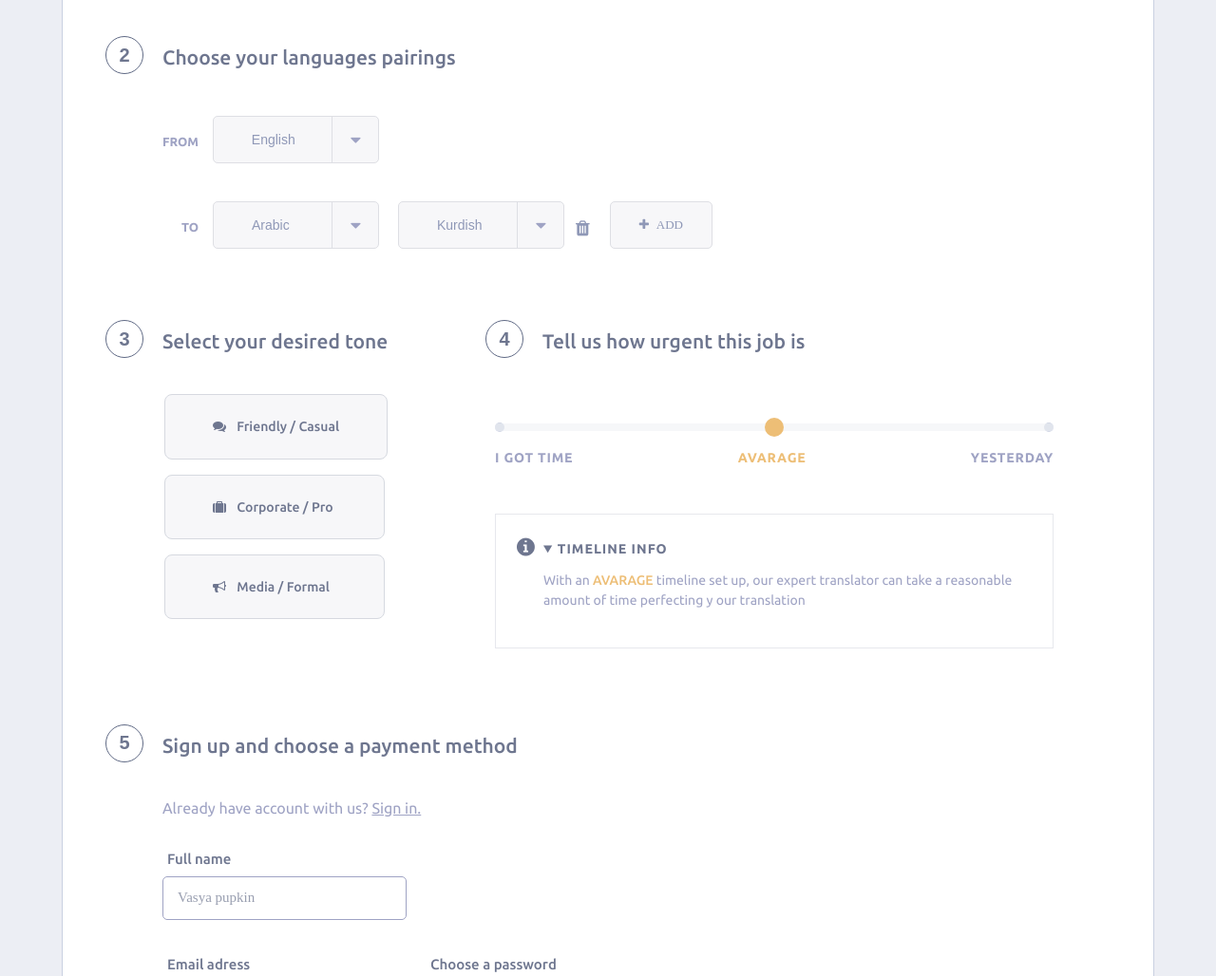
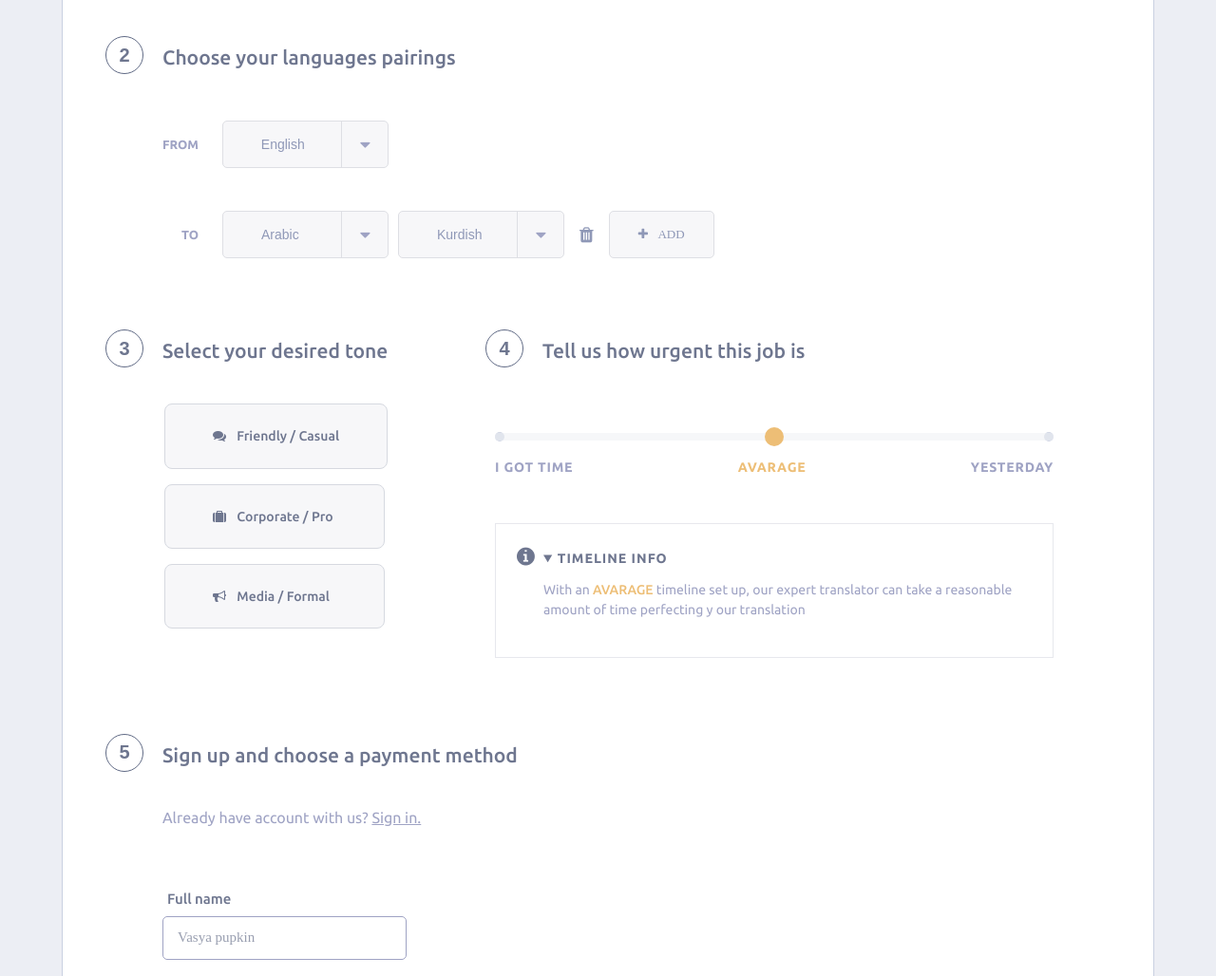
Before and after one commit to linkqwd/html5-order-form, a website: page docs/index.html in a window 1280 px wide. Shown: the part 1240-2268 px from the top of the page at 95% size. Drawn offline with Linux system fonts and the light colour scheme.

Commit message:
fixes after review

```diff
--- a/docs/index.html
+++ b/docs/index.html
@@ -155,7 +155,7 @@
             <fieldset class="lang__field">
               <div class="lang__row-wrapper">
                 <label class="lang__label" for="lang__select">From</label>
-                <div class="lang__select-wrapper">
+                <div class="lang__select-wrapper lang__item">
                   <select name="translate-from" class="lang__select" id="lang__select">
                     <option selected value="english">English</option>
                     <option value="arabic">Arabic</option>
@@ -168,8 +168,8 @@
 
               <div class="lang__row-wrapper lang__row-wrapper_indent">
                 <label class="lang__label" for="select-lang">To</label>
-
-                <div class="lang__select-wrapper">
+                <div class="lang__selects">
+                  <div class="lang__select-wrapper lang__item">
                     <select name="translate-to" class="lang__select" id="select-lang">
                       <option value="english">English</option>
                       <option selected value="arabic">Arabic</option>
@@ -179,7 +179,7 @@
                     </select>
                   </div>
 
-                <div class="lang__select-wrapper">
+                  <div class="lang__select-wrapper lang__item">
                     <select name="translate-to-second" class="lang__select">
                       <option value="english">English</option>
                       <option value="arabic">Arabic</option>
@@ -189,11 +189,15 @@
                     </select>
                   </div>
 
-                <button class="lang__btn-trash" type="button">
+                  <button class="lang__btn-trash lang__item" type="button">
                     <span class="fa fa-trash fa-lg lang__trash" aria-hidden="true"></span>
                   </button>
 
-                <button class="lang__btn-add" type="button"><span class="fa fa-plus lang__btn-add_ic" aria-hidden="true"></span>ADD</button>
+                  <button class="lang__btn-add lang__item" type="button">
+                    <span class="fa fa-plus lang__btn-add_ic" aria-hidden="true"></span>
+                    ADD
+                  </button>
+                </div>
               </div>
             </fieldset>
           </section>
@@ -263,6 +267,7 @@
             <fieldset class="payment__fieldset">
               <legend class="payment__legend">Already have account with us? <a href="#">Sign in.</a></legend>
 
+              <div class="payment__info-wrapper">
                 <div class="payment__relative-input">
                   <label class="payment__label" for="form_full-name">Full name</label>
                   <input
@@ -276,6 +281,7 @@
                     minlength="2"
                   />
                   <span aria-hidden="true" class="payment__vaild-status"></span>
+                </div>
               </div>
 
               <div class="payment__info-wrapper">
@@ -351,7 +357,7 @@
                     type="text"
                     minlength="9"
                     maxlength="19"
-                    pattern="\d{1,19}"
+                    pattern="^[0-9]+$"
                   />
                   <span aria-hidden="true" class="payment__vaild-status"></span>
                 </div>
@@ -380,6 +386,7 @@
                     type="text"
                     minlength="3"
                     maxlength="3"
+                    pattern="^[0-9]+$"
                   />
                   <span aria-hidden="true" class="payment__vaild-status"></span>
                 </div>
--- a/src/sass/_blocks.sass
+++ b/src/sass/_blocks.sass
@@ -251,6 +251,8 @@
 	border: 1px solid darken($gray-color, 10)
 	margin: 15px
 	+respond()
+	+media(600px)
+		padding: 10px 50px
 
 .translate__input:checked + .translate__img-wrapper
 	border: 1px solid red
@@ -330,7 +332,15 @@
 
 .upload-table__td
 	padding: 10px 0
-	word-break: break-all
+	word-break: break-word
+
+.upload-table__td_hidden
+	+media(600px)
+		position: absolute
+		clip: rect(0 0 0 0)
+		width: 1px
+		height: 1px
+		margin: -1px
 
 .upload-table__btn
 	background: none
@@ -353,31 +363,35 @@
 
 .lang__field
 	margin-top: 50px
+	+media(440px)
+		transform: translateX(-20px)
 
+.lang__item
+	margin: 5px
 
 .lang__row-wrapper
 	color: $light-color
 	display: flex
 	align-items: center
-	flex-wrap: wrap
 	& + &
 		margin-top: 35px
 
 .lang__row-wrapper_indent
 	padding-left: 20px
 
-
 .lang__label
 	text-transform: uppercase
 	font-weight: bold
 	font-size: 13px
-	margin-right: 15px
+	margin-right: 20px
+
+.lang__selects
+	display: flex
+	flex-wrap: wrap
+
 
 .lang__select-wrapper
-	margin-bottom: 5px
 	+select-wrapper()
-	& + &
-		margin-left: 20px
 
 .lang__select
 	+select()
@@ -388,7 +402,6 @@
 	line-height: 20px
 	transition: .3s
 	color: #8f98b7
-	margin-left: 6px
 	&:focus
 		outline: none
 		box-shadow: 0 0 0px 1.5px $accent-color
@@ -404,8 +417,6 @@
 	font-weight: 500
 	transition: .3s
 	font-size: 13px
-	margin-left: 15px
-	margin-bottom: 5px
 	&:focus
 		outline: none
 		box-shadow: 0 0 0px 1.5px $accent-color
```
Also changed, not shown: src/index.html (+14 -7 lines), docs/css/styles.css, src/css/styles.css. Lines whose indentation alone changed are shown as unchanged.
